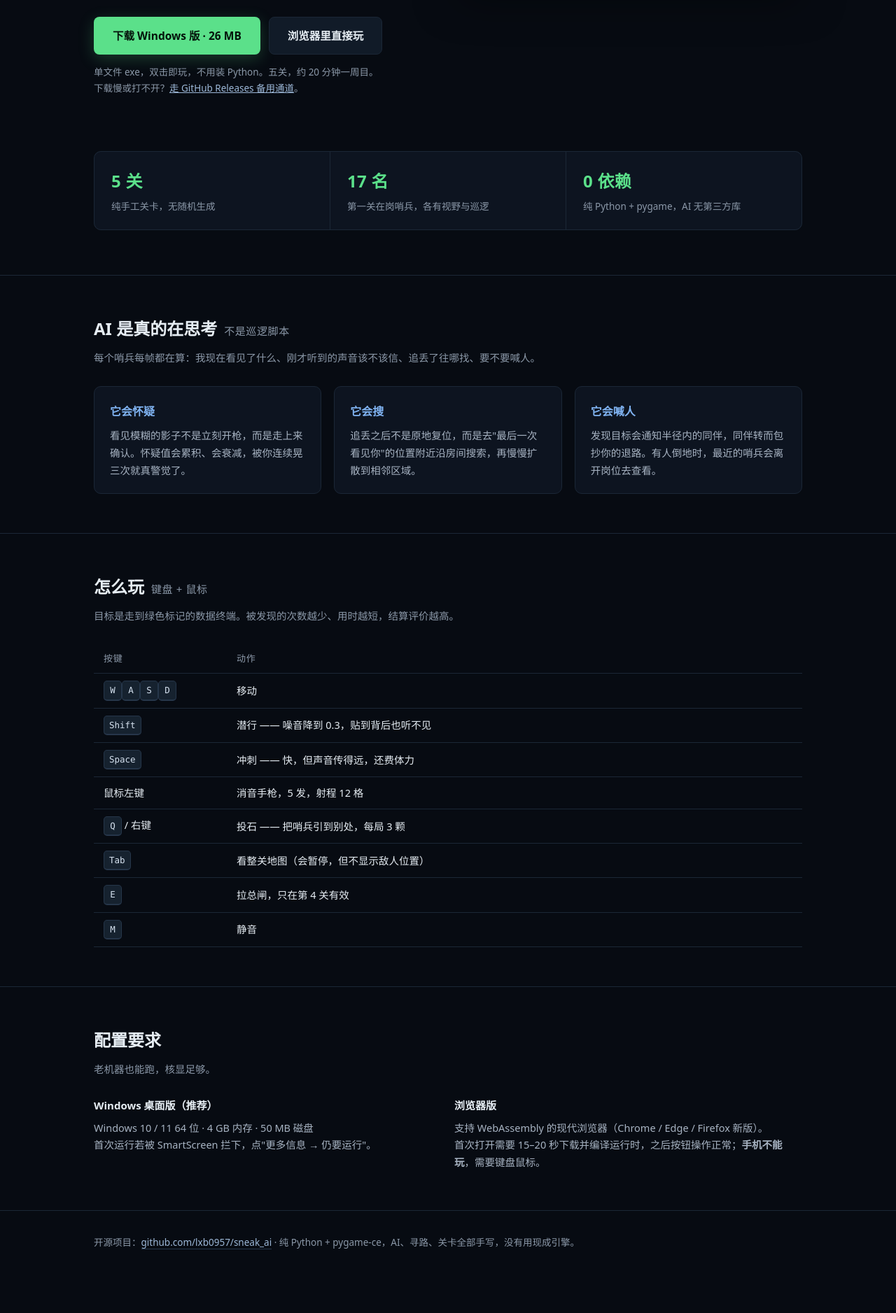
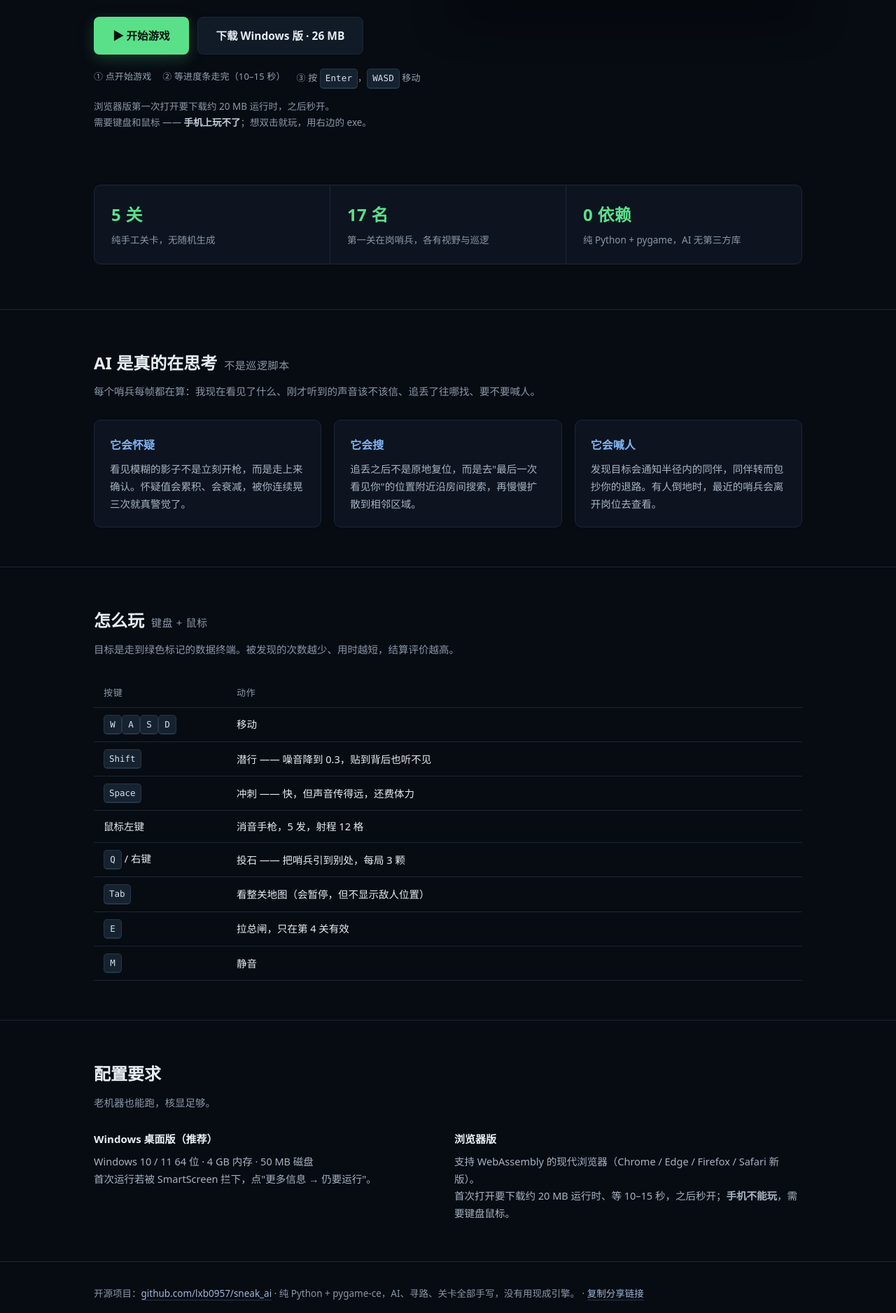
Before and after one commit to lxb0957/sneak_ai, a plain HTML site: page web/landing/index.html in a window 1280 px wide. Shown: the part 303-2180 px from the top of the page at 70% size. Before the commit the page ends 2147 px from the top, so only its background shows below. Drawn offline with Linux system fonts and the light colour scheme.

Commit message:
feat(web): 落地页改成先玩后下载，附分享文案
- 主按钮换成「▶ 开始游戏」，下载降为次要（网页版才是零门槛入口）
- 加三步说明与预期管理：10-15 秒、需要键鼠、手机玩不了
- 页脚加「复制分享链接」，避免转发时丢掉 sharecode
- assets/posts/05-share-web.txt：微信/论坛/朋友圈三档可直接粘的文案 + 常见问题

```diff
--- a/web/landing/index.html
+++ b/web/landing/index.html
@@ -56,6 +56,10 @@
   .btn-ghost { background: #111b28; color: var(--ink); border-color: var(--line); }
   .btn-ghost:hover { background: #16222f; border-color: #2a3a4d; }
   .hint { margin-top: 14px; font-size: 13.5px; color: var(--dim); }
+  .hint b { color: #c3cfdc; }
+  .steps { display: flex; flex-wrap: wrap; gap: 6px 16px; margin: 20px 0 0;
+           font-size: 13px; color: #94a3b5; letter-spacing: .01em; }
+  .steps span { white-space: nowrap; }
 
   .shot {
     position: relative; border-radius: 10px; overflow: hidden;
@@ -126,7 +130,7 @@
   <div class="wrap">
     <div class="hero">
       <div>
-        <span class="tag">Windows 免安装 · 也可在线玩</span>
+        <span class="tag">打开网页就能玩 · 不用下载</span>
         <h1>潜行协议<small>STEALTH PROTOCOL</small></h1>
         <p class="lead">
           一个从零手写的 2D 潜行沙盒。敌人不是照着脚本巡逻的木桩 ——
@@ -134,11 +138,14 @@
           全部自己实现，所以它会记、会找、会叫支援。
         </p>
         <div class="cta">
-          <a class="btn btn-primary" href="download/stealth-protocol-win64" download="StealthProtocol-v1.8.14-win64.zip">下载 Windows 版 · 26 MB</a>
-          <a class="btn btn-ghost" id="play" href="play/">浏览器里直接玩</a>
+          <a class="btn btn-primary" id="play" href="play/">▶ 开始游戏</a>
+          <a class="btn btn-ghost" href="download/stealth-protocol-win64" download="StealthProtocol-v1.8.14-win64.zip">下载 Windows 版 · 26 MB</a>
         </div>
-        <p class="hint">单文件 exe，双击即玩，不用装 Python。五关，约 20 分钟一周目。<br>
-          下载慢或打不开？<a href="https://github.com/lxb0957/sneak_ai/releases/latest" style="color:#9db8d8">走 GitHub Releases 备用通道</a>。</p>
+        <p class="steps">
+          <span>① 点开始游戏</span><span>② 等进度条走完（10–15 秒）</span><span>③ 按 <kbd>Enter</kbd>，<kbd>WASD</kbd> 移动</span>
+        </p>
+        <p class="hint">浏览器版第一次打开要下载约 20 MB 运行时，之后秒开。<br>
+          需要键盘和鼠标 —— <b>手机上玩不了</b>；想双击就玩，用右边的 exe。</p>
       </div>
       <div class="shot"><img src="shot-level.png" alt="游戏画面：第 1 关，HUD 显示用时、暴露条、体力与弹药"></div>
     </div>
@@ -204,8 +211,8 @@
       </div>
       <div>
         <strong>浏览器版</strong>
-        支持 WebAssembly 的现代浏览器（Chrome / Edge / Firefox 新版）。<br>
-        首次打开需要 15–20 秒下载并编译运行时，之后按钮操作正常；<b>手机不能玩</b>，需要键盘鼠标。
+        支持 WebAssembly 的现代浏览器（Chrome / Edge / Firefox / Safari 新版）。<br>
+        首次打开要下载约 20 MB 运行时、等 10–15 秒，之后秒开；<b>手机不能玩</b>，需要键盘鼠标。
       </div>
     </div>
   </div>
@@ -215,6 +222,7 @@
   <div class="wrap">
     开源项目：<a href="https://github.com/lxb0957/sneak_ai">github.com/lxb0957/sneak_ai</a>
     · 纯 Python + pygame-ce，AI、寻路、关卡全部手写，没有用现成引擎。
+    · <a href="#" id="share">复制分享链接</a>
   </div>
 </footer>
 
@@ -225,6 +233,16 @@
 (function () {
   var a = document.getElementById('play');
   if (a && location.search) a.href = 'play/' + location.search;
+
+  // 别人想转发时，别把分享码弄丢
+  var s = document.getElementById('share');
+  if (s) s.addEventListener('click', function (e) {
+    e.preventDefault();
+    var txt = location.href;
+    var done = function () { s.textContent = '已复制'; setTimeout(function () { s.textContent = '复制分享链接'; }, 1800); };
+    if (navigator.clipboard) navigator.clipboard.writeText(txt).then(done, function () { prompt('复制这个链接：', txt); });
+    else prompt('复制这个链接：', txt);
+  });
 })();
 </script>
 
```
Also changed, not shown: assets/posts/05-share-web.txt (added).
